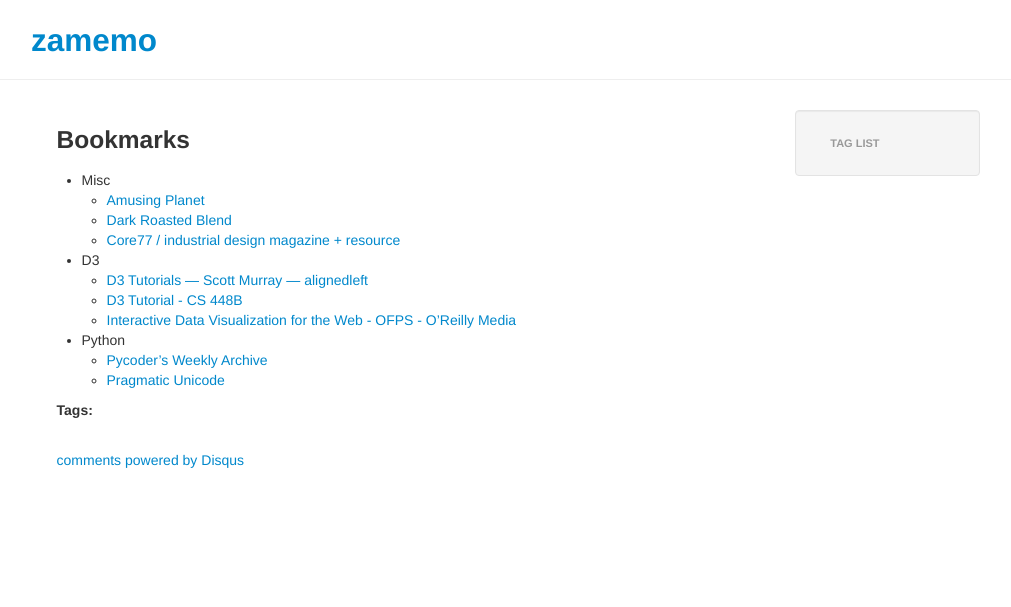
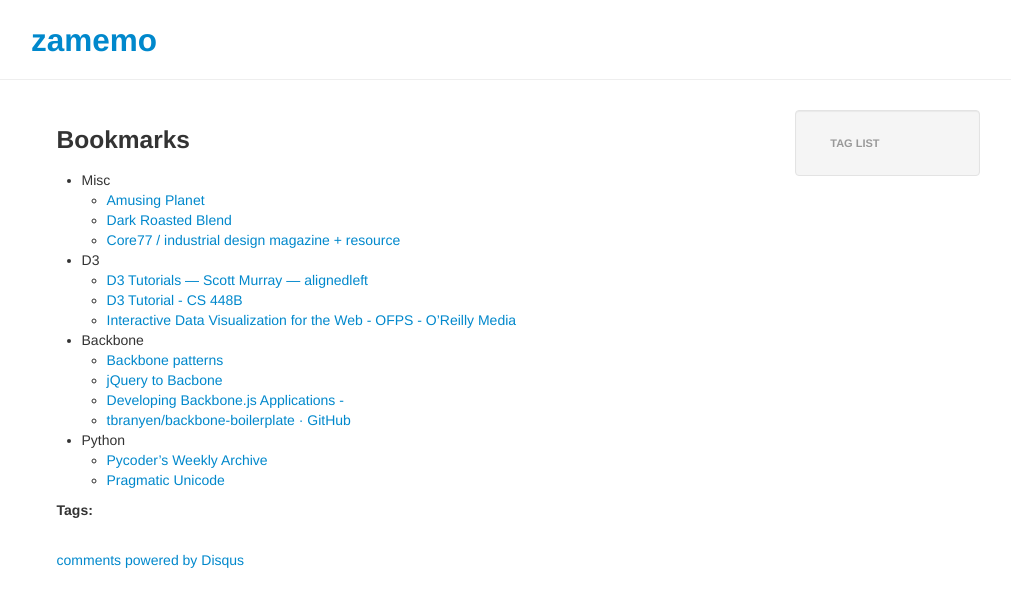
Before and after one commit to zamemo/zamemo.github.com, a Jekyll site: the page built from _posts/2012-01-01-bookmarks.md, in a window 1280 px wide. Shown: the top 607 px of the page, without its empty margins (69-1080 px from the left). Built offline with Jekyll 4.4.1, drawn with Linux system fonts in a browser that asks for light colours; nearby versions of some CDN libraries; comment, search, counter and statistics services are not loaded.

Commit message:
Update _posts/2012-01-01-bookmarks.md

```diff
--- a/_posts/2012-01-01-bookmarks.md
+++ b/_posts/2012-01-01-bookmarks.md
@@ -12,6 +12,11 @@ title: Bookmarks
   - [D3 Tutorials — Scott Murray — alignedleft](http://alignedleft.com/tutorials/d3/)
   - [D3 Tutorial - CS 448B](https://graphics.stanford.edu/wikis/cs448b-12-fall/D3_Tutorial)
   - [Interactive Data Visualization for the Web - OFPS - O'Reilly Media](http://ofps.oreilly.com/titles/9781449339739/index.html)
+* Backbone
+  - [Backbone patterns](http://ricostacruz.com/backbone-patterns/)
+  - [jQuery to Bacbone](https://github.com/kjbekkelund/writings/blob/master/published/understanding-backbone.md/)
+  - [Developing Backbone.js Applications -](http://addyosmani.github.com/backbone-fundamentals/)
+  - [tbranyen/backbone-boilerplate · GitHub](https://github.com/tbranyen/backbone-boilerplate)
 * Python
   - [Pycoder's Weekly Archive](http://pycoders.com/archive.html)
   - [Pragmatic Unicode](http://nedbatchelder.com/text/unipain.html)
```
